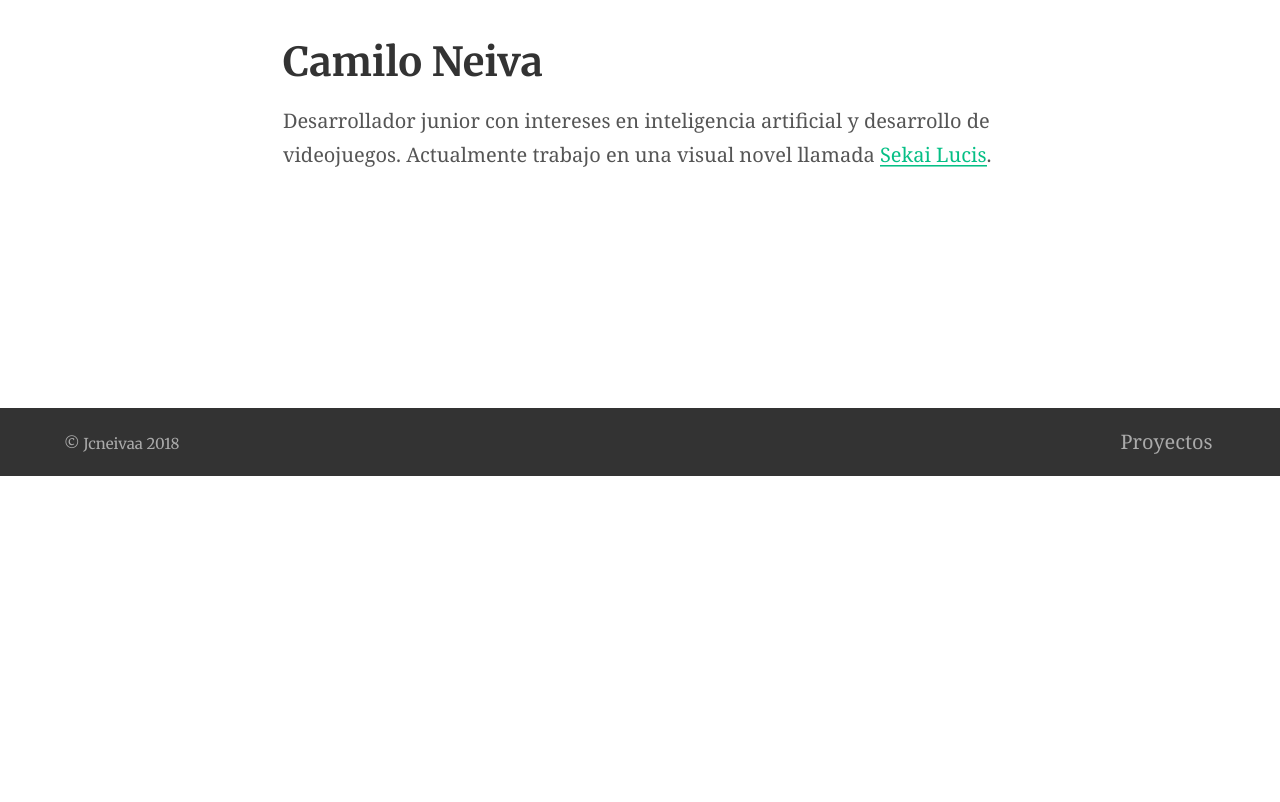
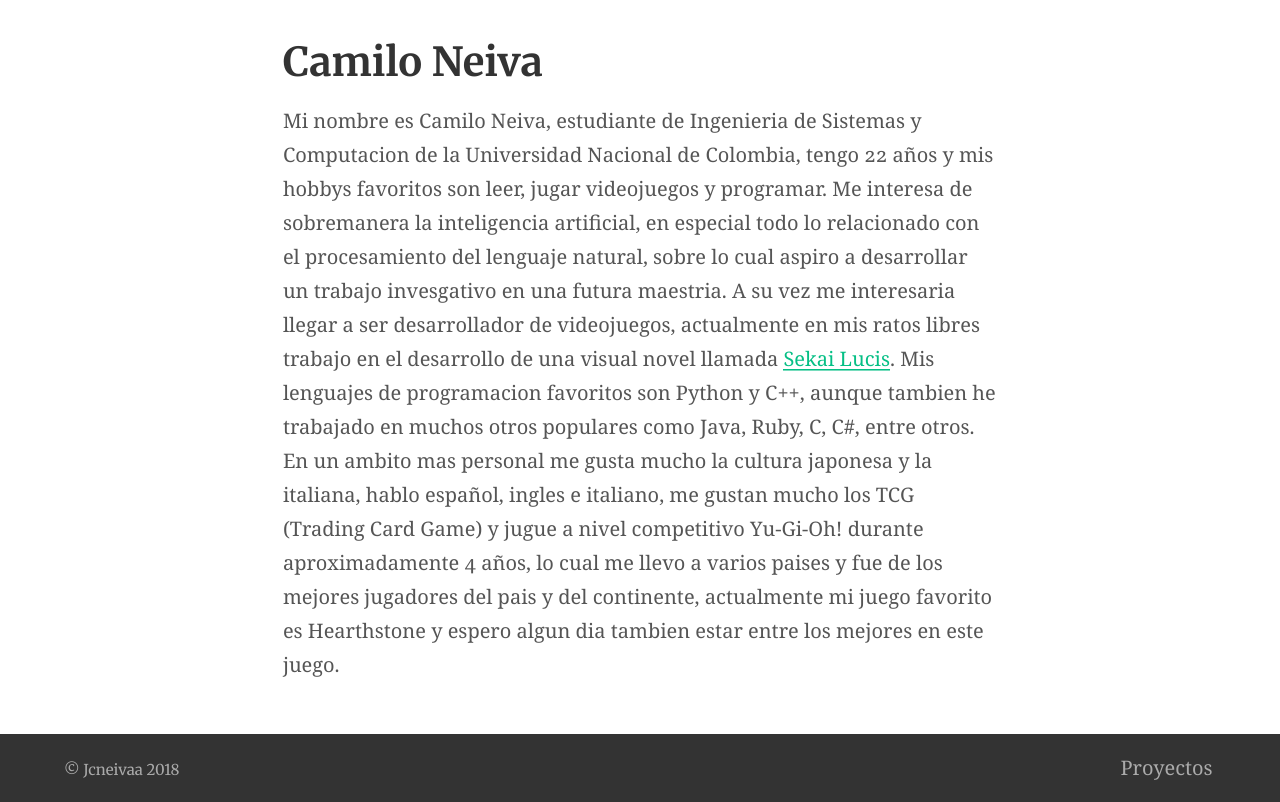
Before and after one commit to jcneivaa/jcneivaa.github.io, a Jekyll site: the page built from index.md, in a window 1280 px wide. Shown: the part 424-1226 px from the top of the page. Built offline with Jekyll 4.4.1, drawn with Linux system fonts in a browser that asks for light colours; before the commit the page ends 900 px from its top, so only the background shows below that.

Commit message:
Update index.md
Shalalalalalala

```diff
--- a/index.md
+++ b/index.md
@@ -6,4 +6,7 @@ excerpt: "Alembic is a starting point for [Jekyll](https://jekyllrb.com/) projec
 
 
 
-Desarrollador junior con intereses en inteligencia artificial y desarrollo de videojuegos. Actualmente trabajo en una visual novel llamada [Sekai Lucis](https://jcneivaa.github.io/general/2017/08/24/sekai-lucis/).
+Mi nombre es Camilo Neiva, estudiante de Ingenieria de Sistemas y Computacion de la Universidad Nacional de Colombia, tengo 22 años y mis hobbys favoritos son leer, jugar videojuegos y programar.
+Me interesa de sobremanera la inteligencia artificial, en especial todo lo relacionado con el procesamiento del lenguaje natural, sobre lo cual aspiro a desarrollar un trabajo invesgativo en una futura maestria. A su vez me interesaria llegar a ser desarrollador de videojuegos, actualmente en mis ratos libres trabajo en el desarrollo de una visual novel llamada [Sekai Lucis](https://jcneivaa.github.io/general/2017/08/24/sekai-lucis/).
+Mis lenguajes de programacion favoritos son Python y C++, aunque tambien he trabajado en muchos otros populares como Java, Ruby, C, C#, entre otros.
+En un ambito mas personal me gusta mucho la cultura japonesa y la italiana, hablo español, ingles e italiano, me gustan mucho los TCG (Trading Card Game) y jugue a nivel competitivo Yu-Gi-Oh! durante aproximadamente 4 años, lo cual me llevo a varios paises y fue de los mejores jugadores del pais y del continente, actualmente mi juego favorito es Hearthstone y espero algun dia tambien estar entre los mejores en este juego.
```
